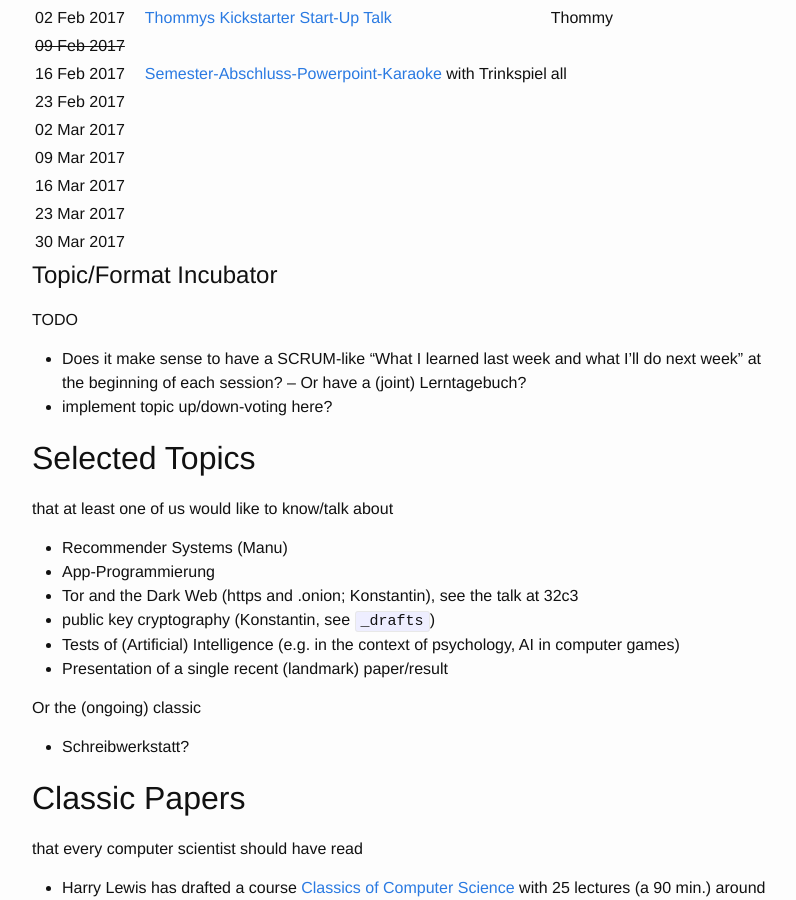
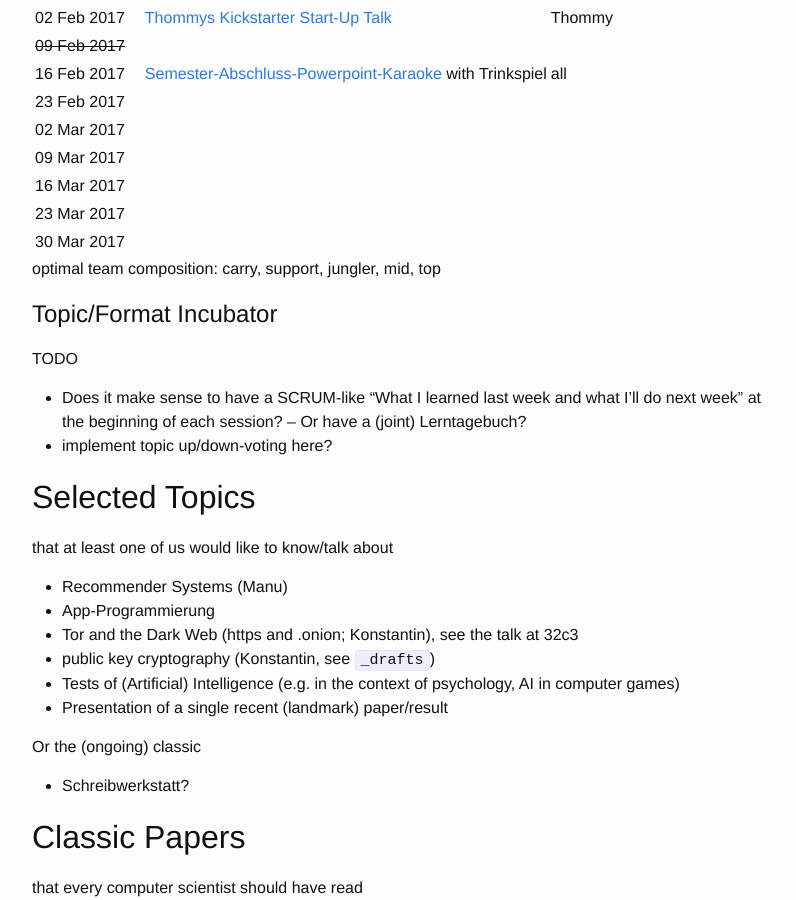
Before and after one commit to PGBBS/pgbbs.github.io, a Jekyll site: the page built from _pages/brown-bag.md, in a window 1280 px wide and 900 px high, scrolled down 1058 px. Shown: the whole window, without its empty margins (238-1034 px from the left). Built offline with Jekyll 4.4.1, drawn with Linux system fonts in a browser that asks for light colours.

Commit message:
teams of 5 are optimal

```diff
--- a/_pages/brown-bag.md
+++ b/_pages/brown-bag.md
@@ -42,7 +42,7 @@ then turn into evolving blogposts as below
 | 23 Mar 2017     |                                                                                                |                    |
 | 30 Mar 2017     |                                                                                                |                    |
 
-
+optimal team composition: carry, support, jungler, mid, top
 
 # Topic/Format Incubator
 
```
